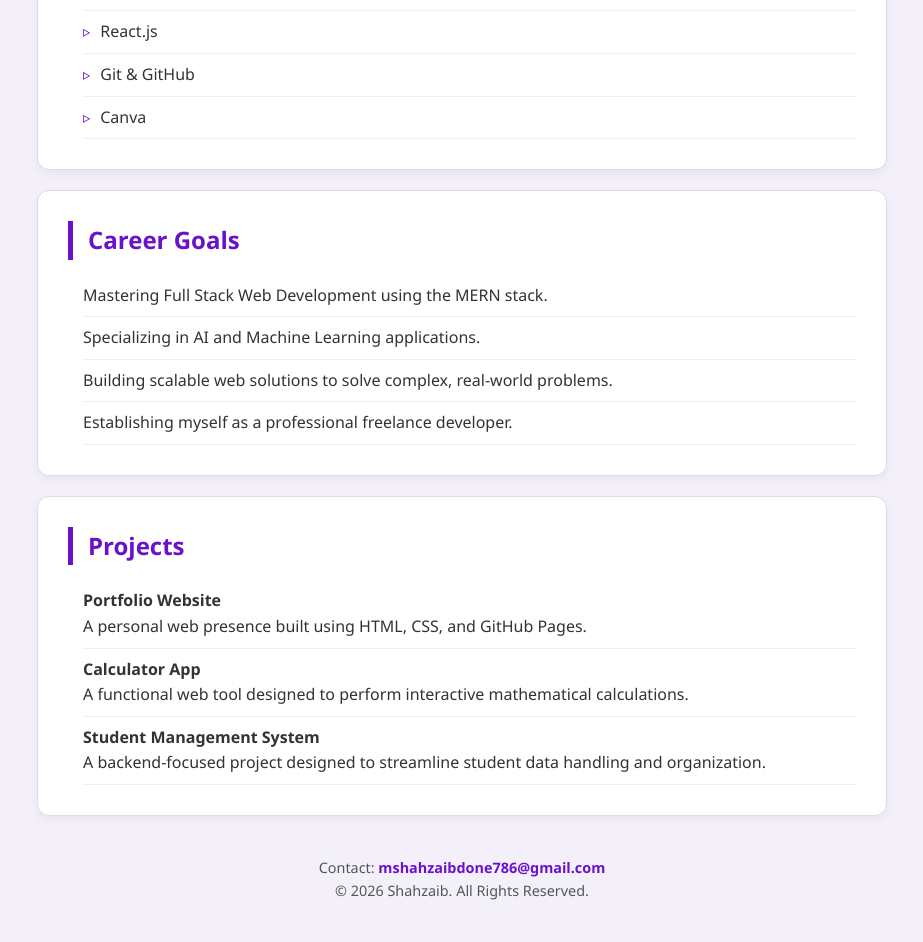
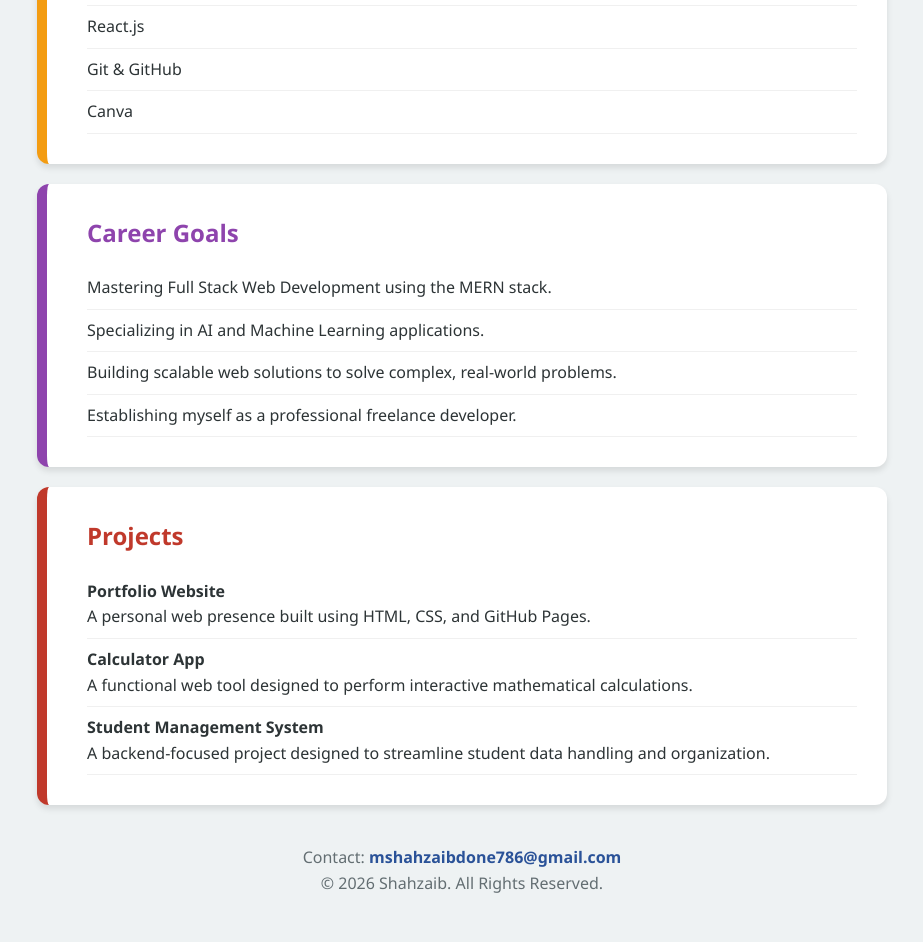
Before and after one commit to mshahzaib101-tech/Shahzaib-Portfolio, a plain HTML site: page index.html in a window 1280 px wide. Shown: the part 662-1604 px from the top of the page, without its empty margins (178-1101 px from the left). Drawn offline with Linux system fonts and the light colour scheme.

Commit message:
Update Style.css

```diff
--- a/Style.css
+++ b/Style.css
@@ -8,82 +8,75 @@
 body {
     font-family: 'Segoe UI', Tahoma, Geneva, Verdana, sans-serif;
     line-height: 1.6;
-    /* Light purple background */
-    background-color: #f4f0fa;
-    color: #333;
+    /* Professional light grey background */
+    background-color: #eef2f3 !important;
+    color: #2d3436;
     padding: 20px;
 }
 
-/* Container */
 .container {
     max-width: 850px;
     margin: 0 auto;
 }
 
-/* Header - Modern Gradient */
+/* Header - Dark Professional Blue */
 header {
-    background: linear-gradient(135deg, #6a11cb, #2575fc);
-    color: white;
+    background: linear-gradient(135deg, #1e3c72, #2a5298);
+    color: #ffffff;
     padding: 40px;
     border-radius: 15px;
     text-align: center;
     margin-bottom: 30px;
-    box-shadow: 0 4px 15px rgba(0,0,0,0.2);
+    box-shadow: 0 4px 10px rgba(0,0,0,0.1);
 }
 
 header h1 { font-size: 2.5em; margin-bottom: 10px; }
-header p { font-size: 1.1em; opacity: 0.9; }
 
-/* Cards Section */
+/* General Card Styling */
 .card {
     background: white;
     padding: 30px;
     margin-bottom: 20px;
     border-radius: 12px;
-    box-shadow: 0 4px 10px rgba(0,0,0,0.05);
-    border: 1px solid #e0d8f1;
+    box-shadow: 0 4px 6px rgba(0,0,0,0.1);
 }
 
-h2 {
-    color: #6a11cb;
-    margin-bottom: 15px;
-    border-left: 5px solid #6a11cb;
-    padding-left: 15px;
-}
+h2 { margin-bottom: 15px; padding-left: 10px; }
+
+/* Section Colors (Har section ka alag color) */
+
+/* About Me - Green Theme */
+.about-section { border-left: 10px solid #27ae60; }
+.about-section h2 { color: #27ae60; }
+
+/* Skills - Orange Theme */
+.skills-section { border-left: 10px solid #f39c12; }
+.skills-section h2 { color: #f39c12; }
+
+/* Goals - Purple Theme */
+.goals-section { border-left: 10px solid #8e44ad; }
+.goals-section h2 { color: #8e44ad; }
+
+/* Projects - Red Theme */
+.projects-section { border-left: 10px solid #c0392b; }
+.projects-section h2 { color: #c0392b; }
 
 /* List Styling */
 .skills-list, .project-list, .card ul {
     list-style-type: none;
-    padding-left: 15px;
+    padding-left: 10px;
 }
 
-.skills-list li, .card ul li {
+.card ul li {
     padding: 8px 0;
     border-bottom: 1px solid #f0f0f0;
 }
 
-.skills-list li::before {
-    content: "▹";
-    color: #6a11cb;
-    margin-right: 10px;
-    font-weight: bold;
-}
+/* Footer */
+footer { text-align: center; padding: 20px; color: #636e72; }
+footer a { color: #2a5298; font-weight: bold; text-decoration: none; }
 
-/* Footer */
-footer {
-    text-align: center;
-    padding: 20px;
-    color: #555;
-    font-size: 0.9em;
-}
-
-footer a {
-    color: #6a11cb;
-    font-weight: bold;
-    text-decoration: none;
-}
-
-/* Responsive adjustment for mobiles */
+/* Responsive */
 @media (max-width: 600px) {
     header { padding: 20px; }
     h1 { font-size: 1.8em; }
```
